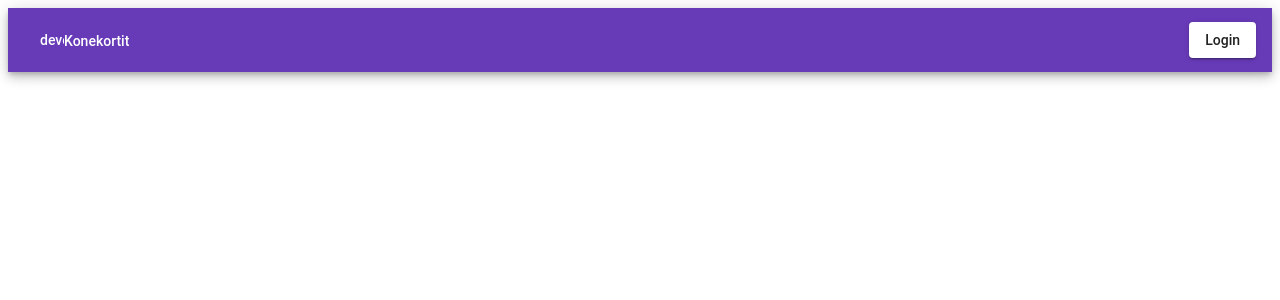
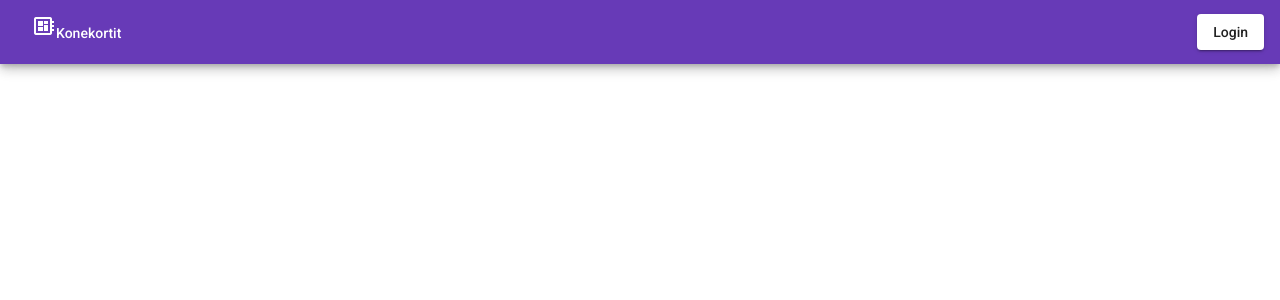
Before and after one commit to ToniTani/AutomationLabMachineCards, an Angular app: page / in a window 1280 px wide. Shown: the top 300 px of the page. Built offline with nearby package versions, Linux system fonts and the light colour scheme.

Commit message:
some fixes

```diff
--- a/src/index.html
+++ b/src/index.html
@@ -2,12 +2,15 @@
 <html lang="en">
 <head>
   <meta charset="utf-8">
-  <title>AutomationLabCards</title>
+  <title>MachineCards</title>
   <base href="/">
+
   <meta name="viewport" content="width=device-width, initial-scale=1">
   <link rel="icon" type="image/x-icon" href="favicon.ico">
+  <link href="https://fonts.googleapis.com/css?family=Roboto:300,400,500&display=swap" rel="stylesheet">
+  <link href="https://fonts.googleapis.com/icon?family=Material+Icons" rel="stylesheet">
 </head>
-<body>
-  <app-root></app-root>
+<body class="mat-typography">
+<app-root></app-root>
 </body>
 </html>
--- a/src/styles.css
+++ b/src/styles.css
@@ -1 +1,4 @@
 /* You can add global styles to this file, and also import other style files */
+
+html, body { height: 100%; }
+body { margin: 0; font-family: Roboto, "Helvetica Neue", sans-serif; }
```
